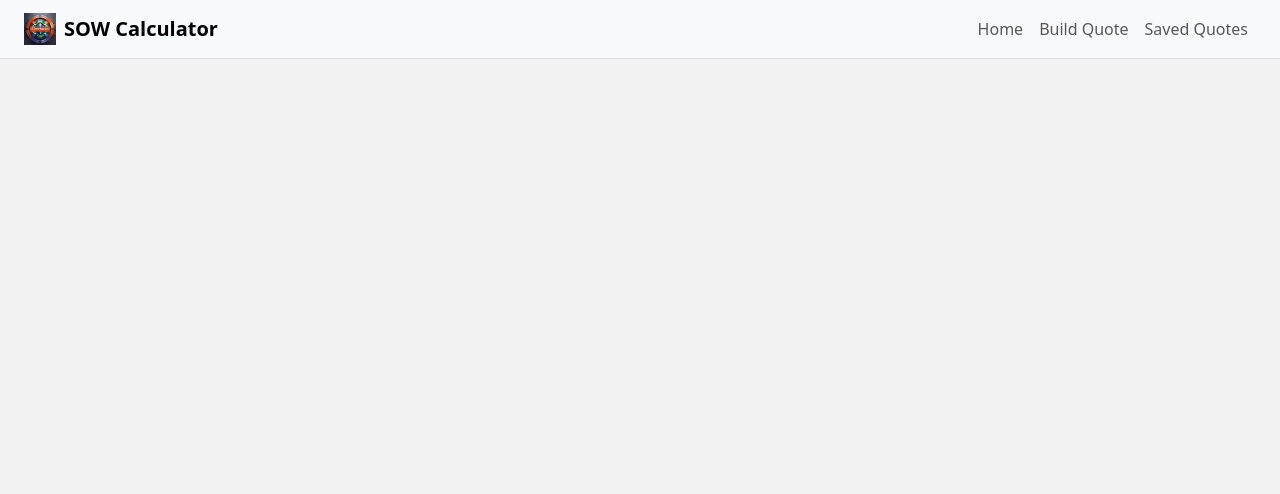
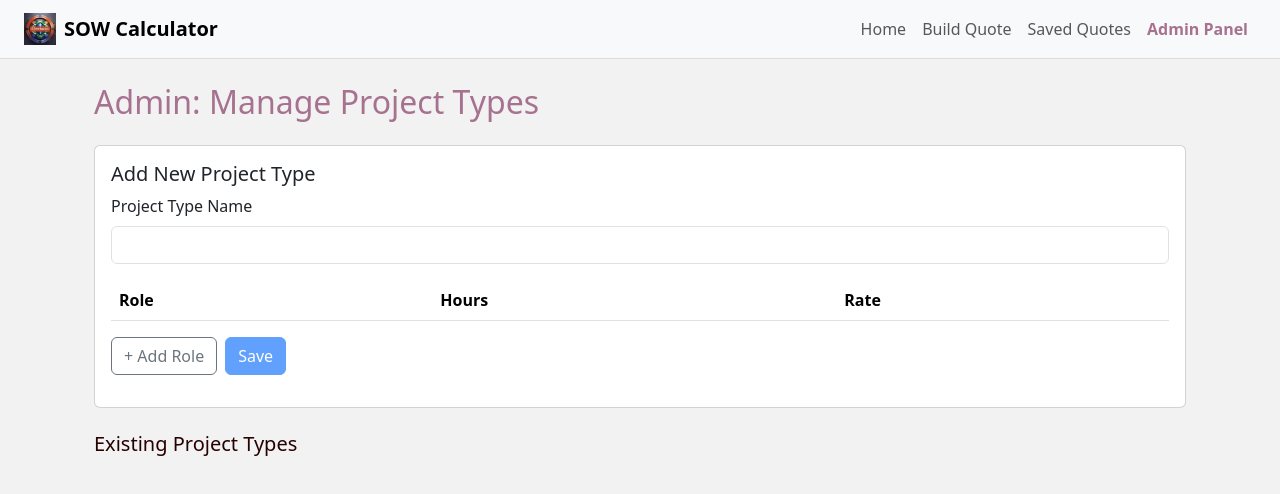
Before and after one commit to sbcybersolutions/sow-project, a React (Vite) app: page /admin in a window 1280 px wide. Shown: the top 494 px of the page. Built offline with nearby package versions, Linux system fonts and the light colour scheme.

Commit message:
Added admin panel

```diff
--- a/src/App.jsx
+++ b/src/App.jsx
@@ -4,7 +4,7 @@ import QuoteForm from './components/QuoteForm/QuoteForm';
 import QuotesList from './components/QuotesList/QuotesList'; // ✅ plural "Quotes"
 import QuoteWizard from './components/QuoteWizard/QuoteWizard';
 import Navbar from './components/Layout/Navbar';
-
+import AdminPanel from './components/Admin/AdminPanel';
 
 
 function App() {
@@ -16,6 +16,7 @@ function App() {
           <Route path="/" element={<Home />} />
           <Route path="/build" element={<QuoteWizard />} />
           <Route path="/quotes" element={<QuotesList />} />
+          <Route path="/admin" element={<AdminPanel />} />
         </Routes>
       </div>
     </>
--- /dev/null
+++ b/src/components/Admin/AdminPanel.jsx
@@ -0,0 +1,145 @@
+import React, { useState, useEffect } from 'react';
+import {
+  getProjectTypes,
+  addOrUpdateProjectType,
+  deleteProjectType
+} from '../../utils/projectCostStorage';
+
+function AdminPanel() {
+  const [projectTypes, setProjectTypes] = useState({});
+  const [currentName, setCurrentName] = useState('');
+  const [breakdown, setBreakdown] = useState([]);
+  const [editing, setEditing] = useState(false);
+
+  useEffect(() => {
+    setProjectTypes(getProjectTypes());
+  }, []);
+
+  const handleAddRow = () => {
+    setBreakdown([...breakdown, { role: '', hours: 1, rate: 0 }]);
+  };
+
+  const handleChange = (index, field, value) => {
+    const updated = [...breakdown];
+    updated[index][field] = field === 'role' ? value : parseFloat(value);
+    setBreakdown(updated);
+  };
+
+  const handleSave = () => {
+    addOrUpdateProjectType(currentName, breakdown);
+    setProjectTypes(getProjectTypes());
+    resetForm();
+  };
+
+  const handleEdit = (name) => {
+    setCurrentName(name);
+    setBreakdown(projectTypes[name]);
+    setEditing(true);
+  };
+
+  const handleDelete = (name) => {
+    if (window.confirm(`Delete project type "${name}"?`)) {
+      deleteProjectType(name);
+      setProjectTypes(getProjectTypes());
+    }
+  };
+
+  const resetForm = () => {
+    setCurrentName('');
+    setBreakdown([]);
+    setEditing(false);
+  };
+
+  return (
+    <div className="container mt-4">
+      <h2 style={{ color: 'var(--primary-color)' }}>Admin: Manage Project Types</h2>
+
+      <div className="card my-4 p-3">
+        <h5>{editing ? 'Edit Project Type' : 'Add New Project Type'}</h5>
+
+        <div className="mb-3">
+          <label className="form-label">Project Type Name</label>
+          <input
+            type="text"
+            className="form-control"
+            value={currentName}
+            onChange={(e) => setCurrentName(e.target.value)}
+            disabled={editing} // prevent renaming
+          />
+        </div>
+
+        <table className="table">
+          <thead>
+            <tr>
+              <th>Role</th>
+              <th>Hours</th>
+              <th>Rate</th>
+            </tr>
+          </thead>
+          <tbody>
+            {breakdown.map((item, i) => (
+              <tr key={i}>
+                <td>
+                  <input
+                    className="form-control"
+                    value={item.role}
+                    onChange={(e) => handleChange(i, 'role', e.target.value)}
+                  />
+                </td>
+                <td>
+                  <input
+                    type="number"
+                    className="form-control"
+                    value={item.hours}
+                    onChange={(e) => handleChange(i, 'hours', e.target.value)}
+                  />
+                </td>
+                <td>
+                  <input
+                    type="number"
+                    className="form-control"
+                    value={item.rate}
+                    onChange={(e) => handleChange(i, 'rate', e.target.value)}
+                  />
+                </td>
+              </tr>
+            ))}
+          </tbody>
+        </table>
+
+        <div className="mb-3">
+          <button className="btn btn-outline-secondary me-2" type="button" onClick={handleAddRow}>
+            + Add Role
+          </button>
+          <button className="btn btn-primary me-2" type="button" onClick={handleSave} disabled={!currentName}>
+            {editing ? 'Update' : 'Save'}
+          </button>
+          {editing && (
+            <button className="btn btn-secondary" type="button" onClick={resetForm}>
+              Cancel
+            </button>
+          )}
+        </div>
+      </div>
+
+      <h5>Existing Project Types</h5>
+      <ul className="list-group">
+        {Object.entries(projectTypes).map(([name, roles]) => (
+          <li className="list-group-item d-flex justify-content-between align-items-center" key={name}>
+            <span>{name}</span>
+            <div>
+              <button className="btn btn-sm btn-outline-primary me-2" onClick={() => handleEdit(name)}>
+                Edit
+              </button>
+              <button className="btn btn-sm btn-outline-danger" onClick={() => handleDelete(name)}>
+                Delete
+              </button>
+            </div>
+          </li>
+        ))}
+      </ul>
+    </div>
+  );
+}
+
+export default AdminPanel;
--- a/src/components/Layout/Navbar.jsx
+++ b/src/components/Layout/Navbar.jsx
@@ -39,6 +39,14 @@ function Navbar() {
               Saved Quotes
             </Link>
           </li>
+                    <li className="nav-item">
+            <Link
+              className={`nav-link ${location.pathname === '/admin' ? 'active' : ''}`}
+              to="/admin"
+            >
+              Admin Panel
+            </Link>
+          </li>
         </ul>
       </div>
     </nav>
--- /dev/null
+++ b/src/utils/projectCostStorage.js
@@ -0,0 +1,21 @@
+const STORAGE_KEY = 'sow_project_types';
+
+export function getProjectTypes() {
+  return JSON.parse(localStorage.getItem(STORAGE_KEY) || '{}');
+}
+
+export function saveProjectTypes(data) {
+  localStorage.setItem(STORAGE_KEY, JSON.stringify(data));
+}
+
+export function addOrUpdateProjectType(name, breakdown) {
+  const all = getProjectTypes();
+  all[name.toLowerCase()] = breakdown;
+  saveProjectTypes(all);
+}
+
+export function deleteProjectType(name) {
+  const all = getProjectTypes();
+  delete all[name.toLowerCase()];
+  saveProjectTypes(all);
+}
```
Also changed, not shown: src/components/Admin/ProjectTypeForm.jsx (added).
